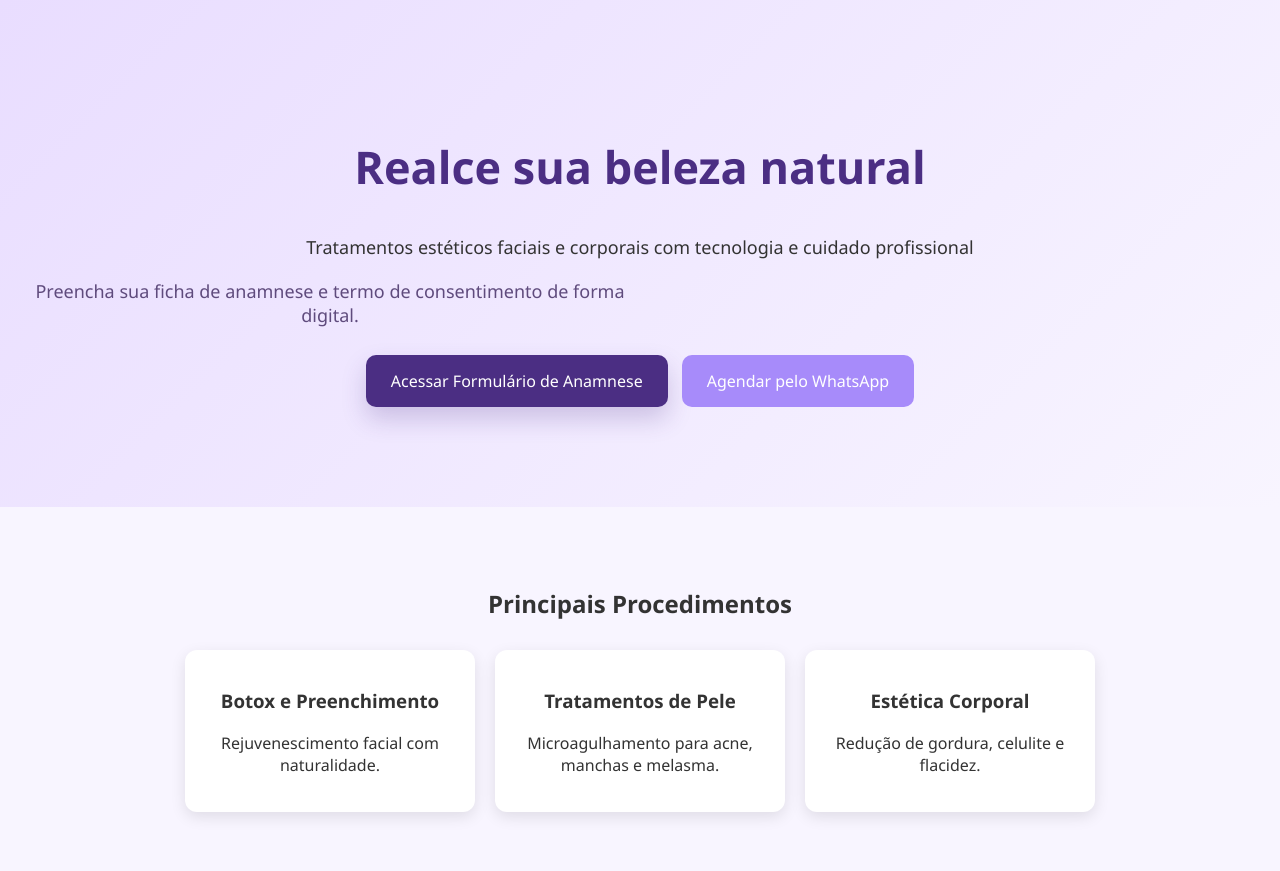
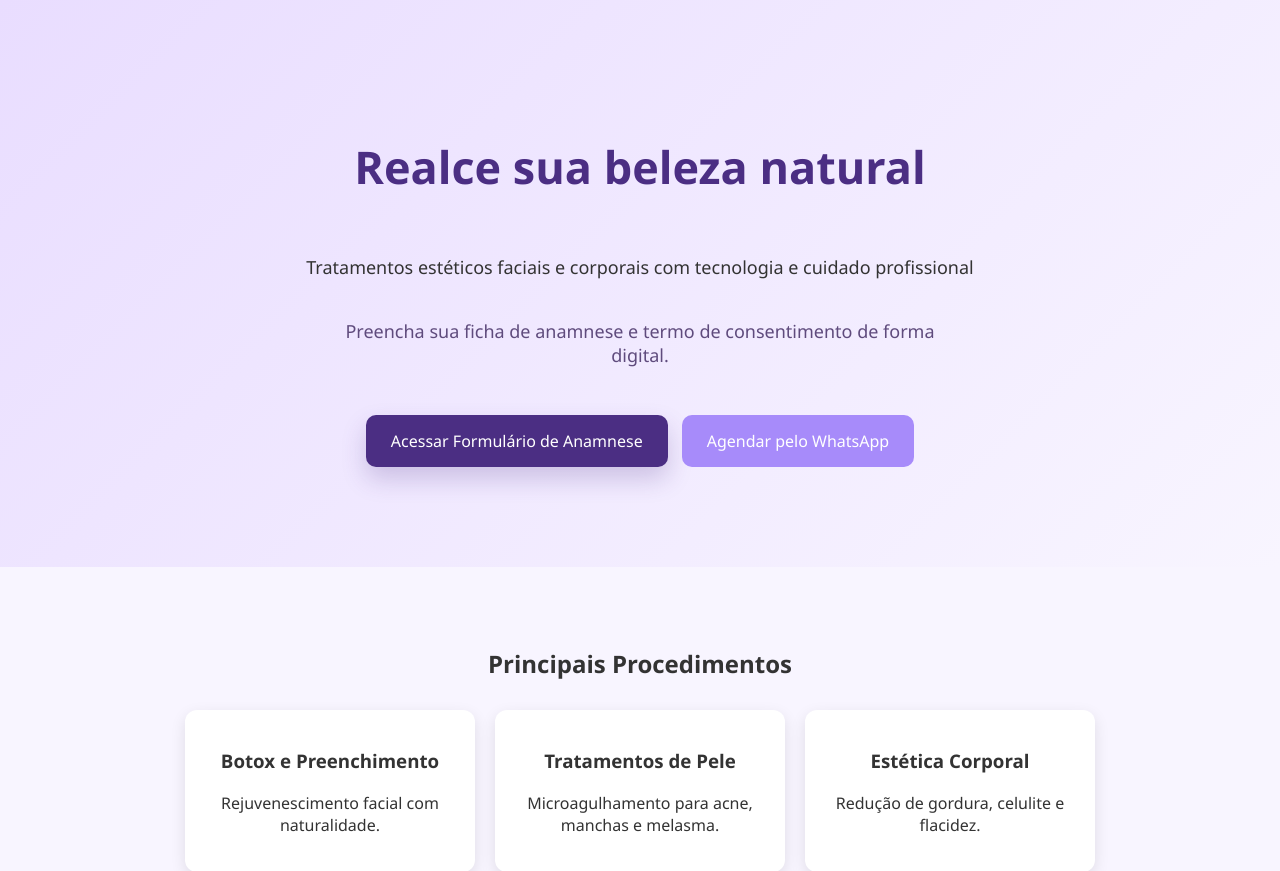
Before and after one commit to Anderson-MML/Projeto-Integrador-Atual, a Django app: page / in a window 1280 px wide. Shown: the part 106-977 px from the top of the page. Run offline with Django 5.2, Linux system fonts and the light colour scheme.

Commit message:
Center anamnesis hero text

```diff
--- a/pag_web_clinicas/static/css/style.css
+++ b/pag_web_clinicas/static/css/style.css
@@ -22,6 +22,9 @@ body {
 
 /* HERO */
 .hero {
+    display: flex;
+    flex-direction: column;
+    align-items: center;
     text-align: center;
     padding: 100px 20px;
     background: linear-gradient(135deg, #e9ddff, #f8f5ff);
@@ -38,10 +41,11 @@ body {
 }
 
 .hero-anamnese-text {
-    max-width: 620px;
+    width: min(100%, 620px);
     margin: 14px auto 0;
     color: #5f4b7d;
     font-weight: 500;
+    text-align: center;
 }
 
 .hero-actions {
```
